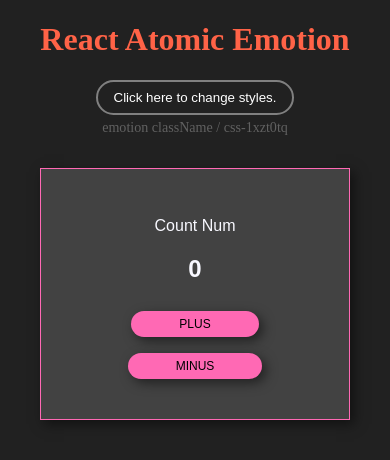
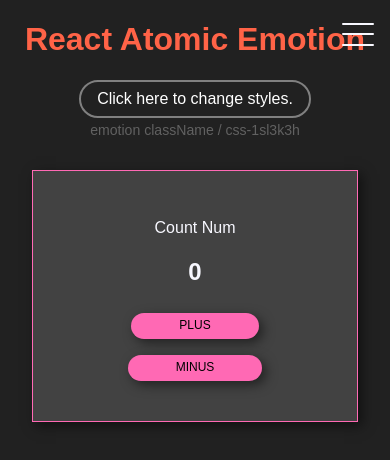
Before and after one commit to BoxPistols/React-Redux__Emotion-CSS__Atomic-Design, a React (Create React App) app: page / in a window 390 px wide. Shown: the top 460 px of the page. Built offline with nearby package versions, Linux system fonts and the light colour scheme.

Commit message:
Create Menu Hamburger RWD

```diff
--- a/src/App.jsx
+++ b/src/App.jsx
@@ -1,13 +1,15 @@
-import { useState } from "react";
-import styled from "@emotion/styled";
-import { css } from "@emotion/css";
-import * as ui from "./AtomicDesign/Utility/ui";
+import { useState } from 'react'
+import styled from '@emotion/styled'
+import { css } from '@emotion/css'
+import * as ui from './AtomicDesign/Utility/ui'
+import { Menu } from './AtomicDesign/Atoms/Menu'
 
 export const App = () => {
-  const [isSelected, setIsSelected] = useState(false);
+  const [isSelected, setIsSelected] = useState(false)
 
   return (
-    <DivEmWrap bc>
+    <DivEmWrap>
+      <Menu />
       <h1 className={em_css__color}>React Atomic Emotion</h1>
       {/* useState Toggle Style */}
       <button
@@ -26,21 +28,21 @@
         emotion className / {styles({ isSelected })}
       </p>
     </DivEmWrap>
-  );
-};
+  )
+}
 
 /* ===== Styling-Design ===== */
 
 /* emotion css */
 const em_css__color = css`
   color: ${ui.c.main};
-`;
+`
 
 /* Emotion Styled */
 const DivEmWrap = styled.div`
   ${ui.tx_center}
   /* ${ui.fx_center} */
-`;
+`
 
 /* Toggle Style useState */
 const styles = ({ isSelected }) => css`
@@ -57,4 +59,4 @@
     background-color: #413F42;
     color: hotpink;
   `}
-`;
+`
--- /dev/null
+++ b/src/AtomicDesign/Atoms/Menu.jsx
@@ -0,0 +1,47 @@
+// import * as ui from "../Utility/ui";
+import { useState, useEffect } from "react";
+// import { css } from "@emotion/css";
+import { CSSTransition } from "react-transition-group";
+import mod from "./menu.module.scss";
+
+/*
+  const handleEvent = () => {
+    // TODO: Remove fix to Test
+    console.log("Click on handleEvent");
+  };
+*/
+
+export const Menu = () => {
+  const [nav, showNav] = useState(false);
+  useEffect(() => {
+    nav
+      ? document.body.classList.add("nav_on")
+      : document.body.classList.remove("nav_on");
+  }, [nav]);
+
+  console.log(nav);
+
+  return (
+    <CSSTransition
+      in={nav}
+      className="switch"
+      onClick={() => showNav(!nav)}
+      timeout={0}
+    >
+      <div nav={nav}>
+        <div className={mod.em__menu_btn} onClick={() => showNav(nav)}>
+          <div className={mod.em__menu_bar} />
+          <div className={mod.em__menu_bar} />
+          <div className={mod.em__menu_bar} />
+        </div>
+        <nav className={mod.nav}>
+          <ul>
+            <li>{nav ? "aaa" : "bbb"} Manu</li>
+            <li>Manu</li>
+            <li>Manu</li>
+          </ul>
+        </nav>
+      </div>
+    </CSSTransition>
+  );
+};
--- /dev/null
+++ b/src/AtomicDesign/Atoms/menu.module.scss
@@ -0,0 +1,26 @@
+.em__menu_btn {
+  position: absolute;
+  top: 0;
+  right: 1rem;
+  display: flex;
+  flex-direction: column;
+  justify-content: space-around;
+  width: 2rem;
+  height: 2rem;
+  background: transparent;
+  cursor: pointer;
+  z-index: 1;
+  @media only screen and (min-width: 1025px) {
+    display: none;
+  }
+}
+
+.em__menu_bar {
+  position: relative;
+  background: ghostwhite;
+  width: 2rem;
+  height: 2px;
+  border-radius: 2px;
+  transform-origin: 2px;
+  margin: 0 0 6px 0;
+}
--- a/src/index.js
+++ b/src/index.js
@@ -1,6 +1,7 @@
 import { StrictMode } from "react";
 import ReactDOM from "react-dom";
-import "./styles.css";
+import "normalize.css";
+import "./styles.scss";
 import { App } from "./App";
 
 import styled from "@emotion/styled";
@@ -10,6 +11,7 @@
 import { createStore } from "redux";
 import rootReducer from "./Redux/reducers/index";
 import CalcFunc from "./Redux/container/calcFunc";
+import { Global } from "@emotion/react";
 
 /* eslint-disable no-underscore-dangle */
 const store = createStore(
@@ -19,6 +21,7 @@
 /* eslint-enable */
 
 /* Emotion Styled */
+
 const DivEmWrap = styled.div`
   ${ui.tx_center}
   max-width: 640px;
@@ -30,6 +33,7 @@
   <StrictMode>
     <Provider store={store}>
       <DivEmWrap>
+        <Global />
         <App />
         <CalcFunc />
       </DivEmWrap>
--- a/src/styles.css
+++ /dev/null
@@ -1,9 +0,0 @@
-body {
-  background-color: #212121;
-  color: ghostwhite;
-}
-
-.App {
-  font-family: sans-serif;
-  /* text-align: center; */
-}
--- /dev/null
+++ b/src/styles.scss
@@ -0,0 +1,50 @@
+
+html {
+  box-sizing: border-box;
+}
+
+*, *:before, *:after {
+  box-sizing: inherit;
+}
+
+li{
+  list-style: none;
+  line-height: 1.85;
+}
+
+body {
+  background-color: #212121;
+  color: ghostwhite;
+  position: relative;
+  font-family: "futura", sans-serif;
+  -webkit-font-smoothing: antialiased;
+}
+
+
+nav {
+  display: none;
+}
+
+.nav_on nav {
+  display: block;
+  position: fixed;
+  top: 0;
+  left: 0;
+  right: 0;
+  bottom: 0;
+  background-color: #000c;
+  @media only screen and (min-width: 1025px) {
+    position: relative;
+    background-color: transparent;
+  }
+}
+
+// PC
+nav {
+  @media only screen and (min-width: 1025px) {
+    display: block;
+    ul {
+      display: inline-flex;
+    }
+  }
+}
```
Also changed, not shown: package.json (+6 -1 lines), 1 other file (tests, documents, lock files or other folders).
